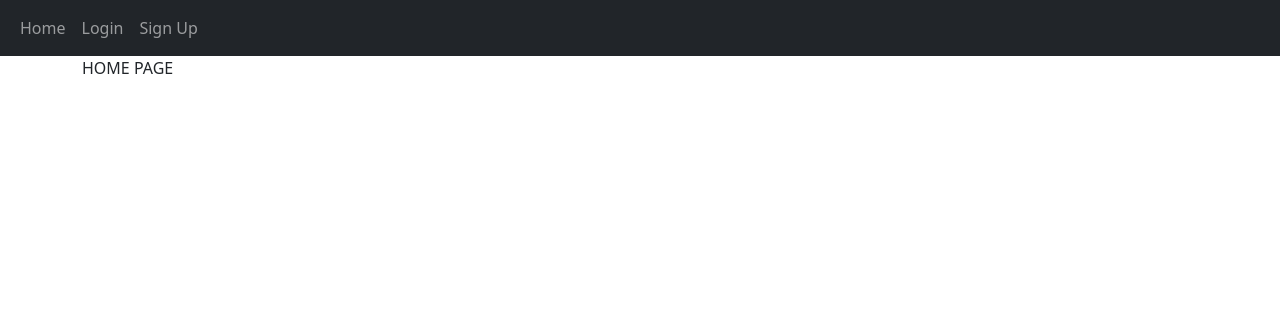
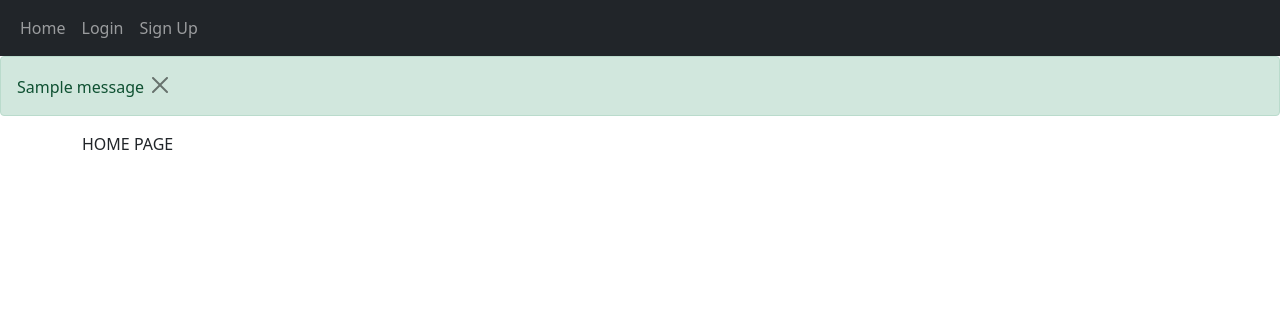
Before and after one commit to janaprasanna/BlogPost-App, a Python web app: template website/templates/home.html in a window 1280 px wide. Shown: the top 316 px of the page. Run offline with Jinja, Linux system fonts and the light colour scheme; the template is opened without the code that fills it, so the values that code supplies are empty; one stand-in notice (Sample message) is shown.

Commit message:
Blog APP using Flask

```diff
--- a/website/templates/base.html
+++ b/website/templates/base.html
@@ -32,6 +32,23 @@
         </div>
       </div>
     </nav>
+    {% with messages = get_flashed_messages(with_categories=True) %}
+      {% if messages %}
+        {% for category, message in messages %}
+          {% if category == "error" %}
+            <div class="alert alert-danger alter-dismissible fade show" role="alert">
+              {{ message }}
+              <button type="button" class="btn-close" data-bs-dismiss="alert"></button>
+            </div>
+            {% else %}
+            <div class="alert alert-success alter-dismissible fade show" role="alert">
+              {{ message }}
+              <button type="button" class="btn-close" data-bs-dismiss="alert"></button>
+            </div>
+          {% endif %}
+        {% endfor %}
+      {% endif %}
+    {% endwith %}
     <!--container is a class in bootstrap adds padding to the whole content inside body -->
     <div class="container">{% block content %}{% endblock %}</div>
     <script
```
